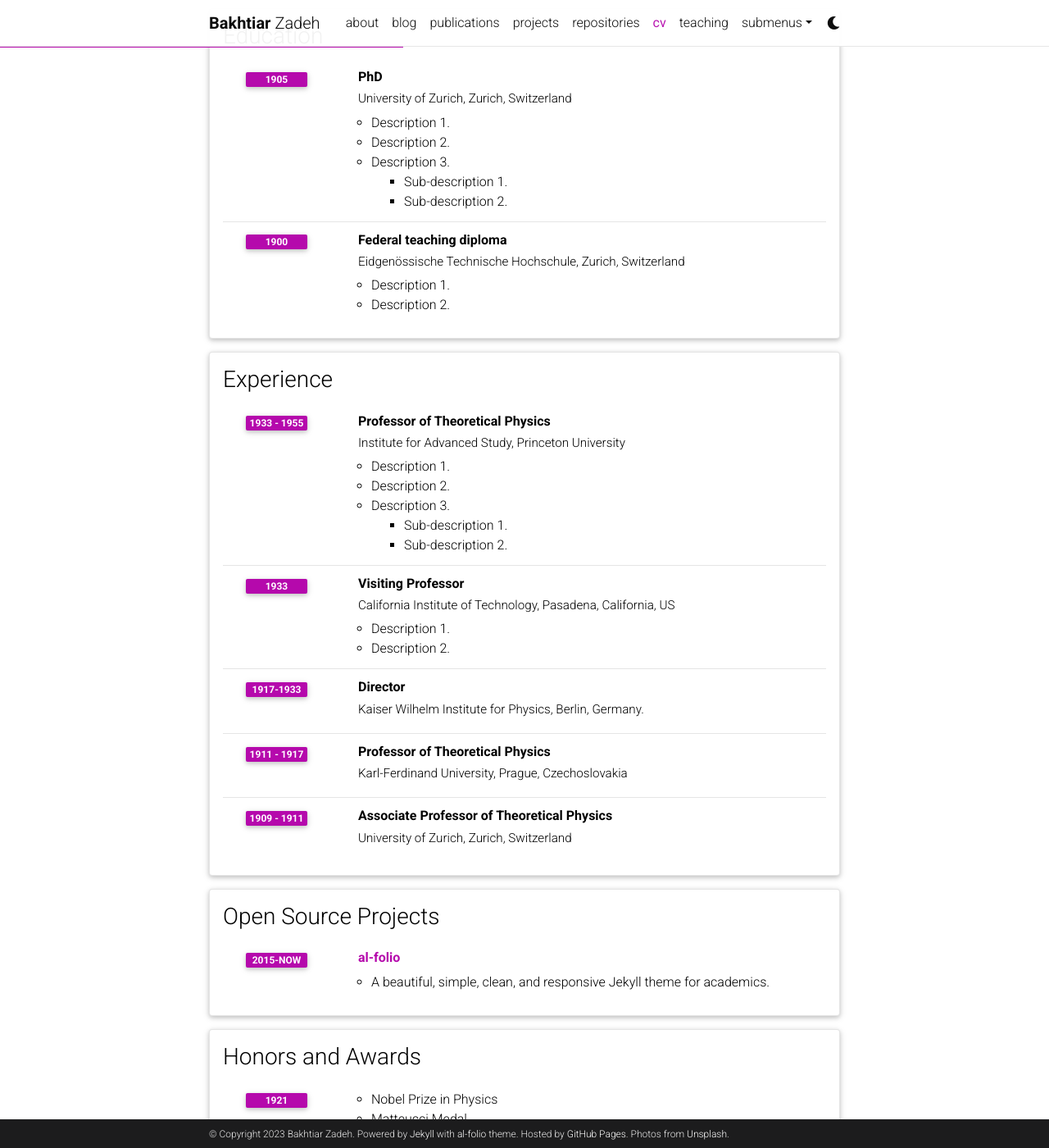
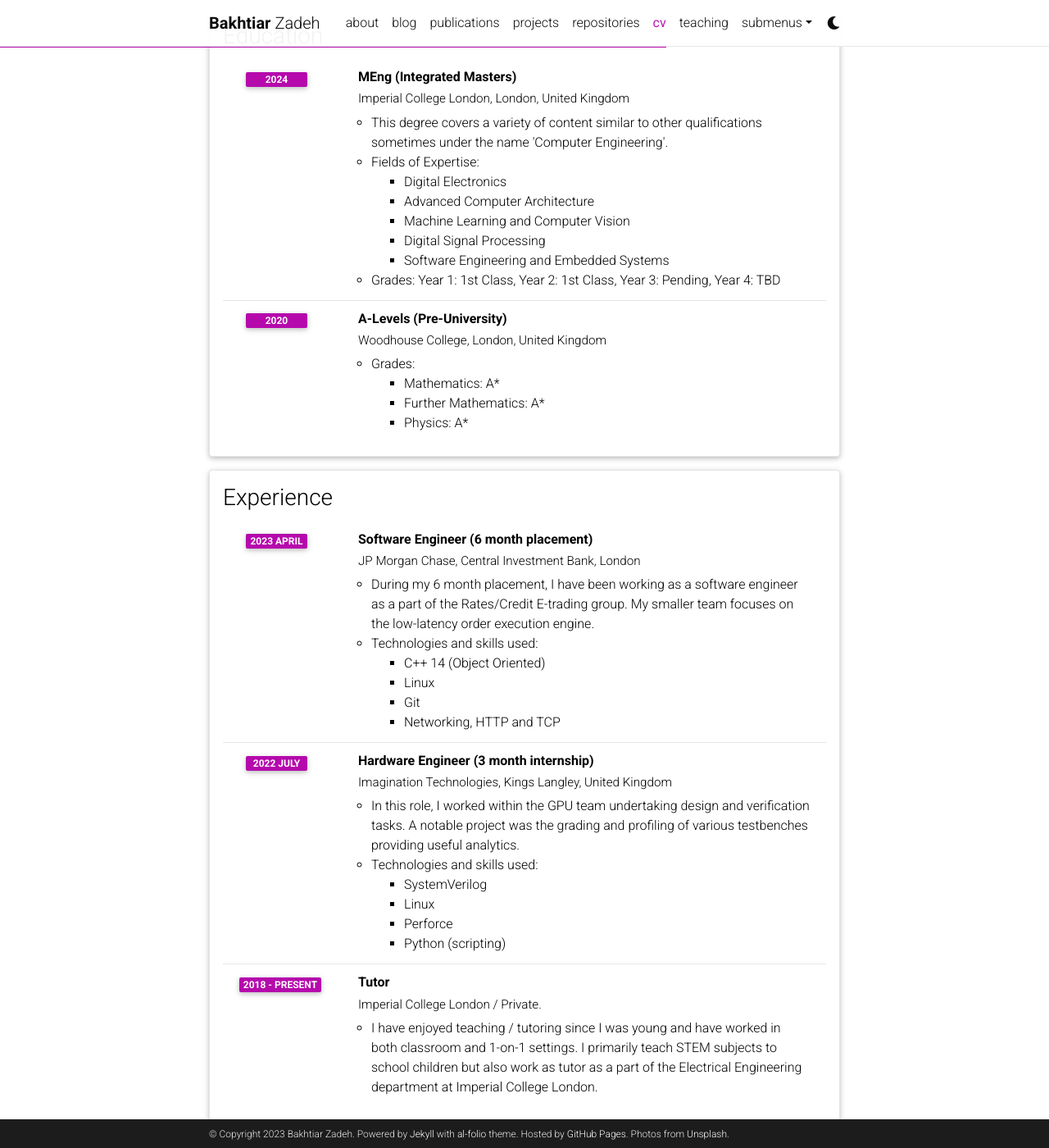
Before and after one commit to bakhtiarZ/bakhtiarZ.github.io, a Jekyll site: the page built from _pages/cv.md, in a window 1280 px wide and 1400 px high, scrolled down 383 px. Shown: the whole window at 82% size. Built offline with Jekyll 4.4.1, drawn with Linux system fonts in a browser that asks for light colours; comment, search, counter and statistics services are not loaded; a style sheet for code colours, icons or effects is not loaded; some of the changed text lies outside the part shown.

Commit message:
look at diff

```diff
--- a/_config.yml
+++ b/_config.yml
@@ -170,19 +170,19 @@ collections:
   news:
     defaults:
       layout: post
-    output: true
+    output: false
     permalink: /news/:path/
   projects:
     output: true
     permalink: /projects/:path/
 
 announcements:
-  enabled: true
+  enabled: false
   scrollable: true # adds a vertical scroll bar if there are more than 3 news items
   limit: 5 # leave blank to include all the news in the `_news` folder
 
 latest_posts:
-  enabled: true
+  enabled: false
   scrollable: true # adds a vertical scroll bar if there are more than 3 new posts items
   limit: 3 # leave blank to include all the blog posts
 
@@ -322,7 +322,7 @@ external_links:
 # -----------------------------------------------------------------------------
 
 imagemagick:
-  enabled: false # enables responsive images for your site (recommended, see https://github.com/alshedivat/al-folio/issues/537)
+  enabled: true # enables responsive images for your site (recommended, see https://github.com/alshedivat/al-folio/issues/537)
   widths:
     - 480
     - 800
--- a/_data/cv.yml
+++ b/_data/cv.yml
@@ -2,96 +2,71 @@
   type: map
   contents:
     - name: Full Name
-      value: Albert Einstein
+      value: Bakhtiar Zadeh
     - name: Date of Birth
-      value: 14th March 1879
+      value: 24th September 2001
     - name: Languages
-      value: English, German
+      value: English
 
 - title: Education
   type: time_table
   contents:
-    - title: PhD
-      institution: University of Zurich, Zurich, Switzerland
-      year: 1905
+    - title: MEng (Integrated Masters)
+      institution: Imperial College London, London, United Kingdom
+      year: 2024
       description:
-        - Description 1.
-        - Description 2.
-        - title: Description 3.
+        - This degree covers a variety of content similar to other qualifications sometimes under the name 'Computer Engineering'.
+        - title: "Fields of Expertise:"
           contents:
-            - Sub-description 1.
-            - Sub-description 2.
-    - title: Federal teaching diploma
-      institution: Eidgenössische Technische Hochschule, Zurich, Switzerland
-      year: 1900
+            - Digital Electronics
+            - Advanced Computer Architecture
+            - Machine Learning and Computer Vision
+            - Digital Signal Processing
+            - Software Engineering and Embedded Systems
+        - "Grades: Year 1: 1st Class, Year 2: 1st Class, Year 3: Pending, Year 4: TBD "
+    - title: A-Levels (Pre-University)
+      institution: Woodhouse College, London, United Kingdom
+      year: 2020
       description:
-        - Description 1.
-        - Description 2.
+        - title: "Grades:"
+          contents:
+          - "Mathematics: A*"
+          - "Further Mathematics: A*"
+          - "Physics: A*"
 
 - title: Experience
   type: time_table
   contents:
-    - title: Professor of Theoretical Physics
-      institution: Institute for Advanced Study, Princeton University
-      year: 1933 - 1955
+    - title: Software Engineer (6 month placement)
+      institution: JP Morgan Chase, Central Investment Bank, London
+      year: 2023 April
       description:
-        - Description 1.
-        - Description 2.
-        - title: Description 3.
+        - During my 6 month placement, I have been working as a software engineer as a part of the Rates/Credit E-trading group. My smaller team focuses on the low-latency order execution engine.
+        - title: "Technologies and skills used:"
           contents:
-            - Sub-description 1.
-            - Sub-description 2.
-    - title: Visiting Professor
-      institution: California Institute of Technology, Pasadena, California, US
-      year: 1933
+            - C++ 14 (Object Oriented)
+            - Linux
+            - Git
+            - Networking, HTTP and TCP
+    - title: Hardware Engineer (3 month internship)
+      institution: Imagination Technologies, Kings Langley, United Kingdom
+      year: 2022 July
       description:
-        - Description 1.
-        - Description 2.
+        - In this role, I worked within the GPU team undertaking design and verification tasks. A notable project was the grading and profiling of various testbenches providing useful analytics.
+        - title: "Technologies and skills used:"
+          contents:
+            - SystemVerilog
+            - Linux
+            - Perforce
+            - Python (scripting)
 
-    - title: Director
-      institution: Kaiser Wilhelm Institute for Physics, Berlin, Germany.
-      year: 1917-1933
-
-    - title: Professor of Theoretical Physics
-      institution: Karl-Ferdinand University, Prague, Czechoslovakia
-      year: 1911 - 1917
+    - title: Tutor
+      institution: Imperial College London / Private.
+      year: 2018 - Present
       description:
-
-    - title: Associate Professor of Theoretical Physics
-      institution: University of Zurich, Zurich, Switzerland
-      year: 1909 - 1911
-
-- title: Open Source Projects
-  type: time_table
-  contents:
-    - title: <a href="https://github.com/alshedivat/al-folio">al-folio</a>
-      year: 2015-now
-      description: A beautiful, simple, clean, and responsive Jekyll theme for academics.
-
-- title: Honors and Awards
-  type: time_table
-  contents:
-    - year: 1921
-      items:
-        - Nobel Prize in Physics
-        - Matteucci Medal
-    - year: 2029
-      items:
-        - Max Planck Medal
-
-- title: Academic Interests
-  type: nested_list
-  contents:
-    - title: Topic 1.
-      items:
-        - Description 1.
-        - Description 2.
-    - title: Topic 2.
-      items:
-        - Description 1.
-        - Description 2.
+        - I have enjoyed teaching / tutoring since I was young and have worked in both classroom and 1-on-1 settings. I primarily teach STEM subjects to school children but also work as tutor as a part of the Electrical Engineering department at Imperial College London.
 
 - title: Other Interests
   type: list
   contents:
-    - <u>Hobbies:</u> Hobby 1, Hobby 2, etc.
+    - <u>Hobbies:</u> Working out and Exercise, Video games (very bad at shooters), Nature.
```
Also changed, not shown: _pages/about.md (+11 -9 lines), _pages/cv.md (+1 -1 lines), unusedpages/publications.md (renamed from _pages/publications.md), unusedpages/repositories.md (renamed from _pages/repositories.md), unusedpages/teaching.md (renamed from _pages/teaching.md), 3 other files.
